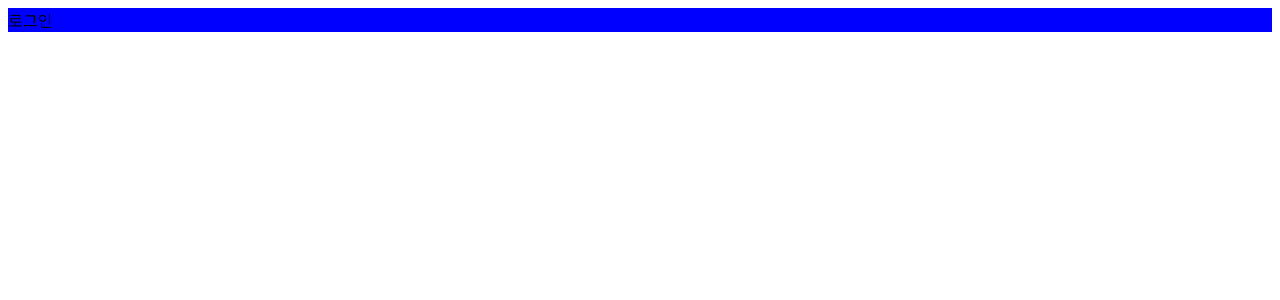
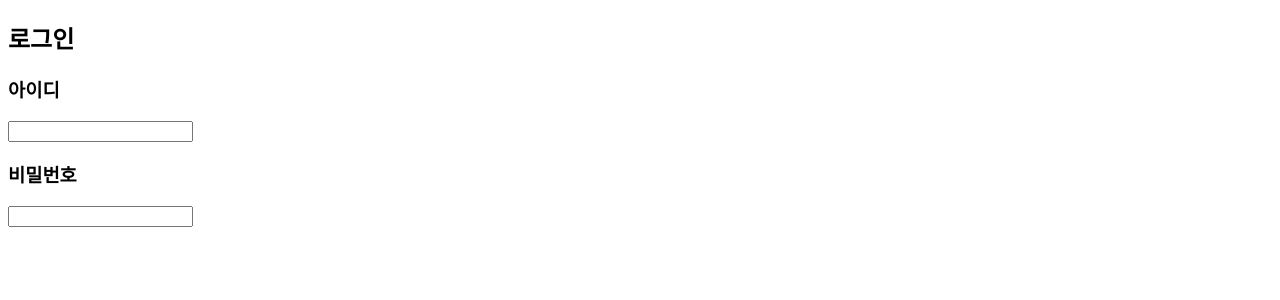
Before and after one commit to baesku789/todo, a React app: page / in a window 1280 px wide. Shown: the top 300 px of the page. Built offline with nearby package versions, Linux system fonts and the light colour scheme.

Commit message:
[master] - global styles 추가

```diff
--- a/package.json
+++ b/package.json
@@ -18,6 +18,7 @@
     "@babel/preset-react": "^7.16.7",
     "@types/react": "^17.0.39",
     "@types/react-dom": "^17.0.11",
+    "@types/styled-components": "^5.1.23",
     "babel-loader": "^8.2.3",
     "clean-webpack-plugin": "^4.0.0",
     "css-loader": "^6.6.0",
@@ -39,6 +40,7 @@
     "react-dom": "^17.0.2",
     "react-router-dom": "^6.2.1",
     "sass": "^1.49.8",
-    "source-map-loader": "^3.0.1"
+    "source-map-loader": "^3.0.1",
+    "styled-components": "^5.3.3"
   }
 }
--- a/src/App.tsx
+++ b/src/App.tsx
@@ -1,10 +1,18 @@
 import * as React from "react";
 import {Root} from "./page/Root";
 import {BrowserRouter} from "react-router-dom";
+import {createGlobalStyle} from "styled-components";
 
 export const App = () => {
+    const GlobalStyles = createGlobalStyle`
+      body{
+        box-sizing: border-box
+      }
+    `
+
     return (
         <BrowserRouter>
+            <GlobalStyles/>
             <Root/>
         </BrowserRouter>
     )
--- a/src/page/components/home/Home.tsx
+++ b/src/page/components/home/Home.tsx
@@ -6,7 +6,11 @@ export const Home = () => {
 
     return (
         <>
-            <div className={styles.home}>로그인</div>
+            <h2 className={styles.home}>로그인</h2>
+            <h3>아이디</h3>
+            <input type="text"/>
+            <h3>비밀번호</h3>
+            <input type="text"/>
         </>
     )
 }
--- a/src/page/components/home/home.scss
+++ b/src/page/components/home/home.scss
@@ -1,3 +1,3 @@
 .home{
-  background: blue;
+
 }
```
Also changed, not shown: 1 other file (tests, documents, lock files or other folders).
